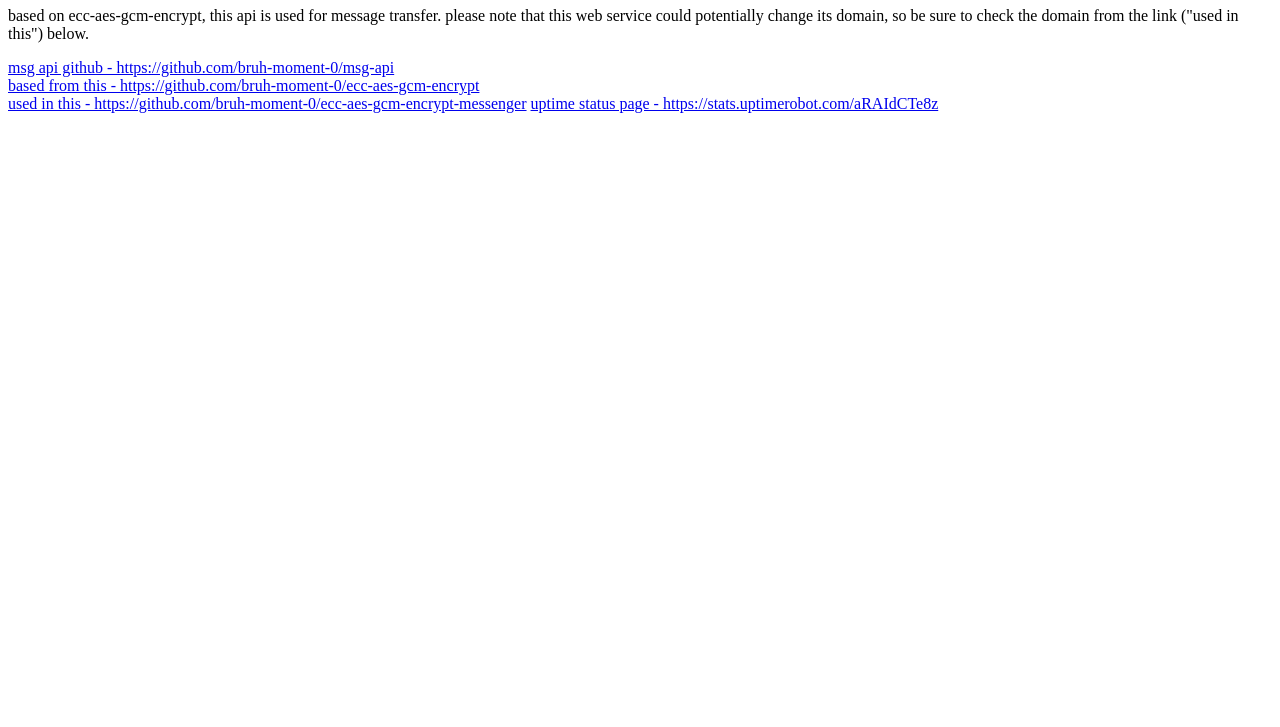
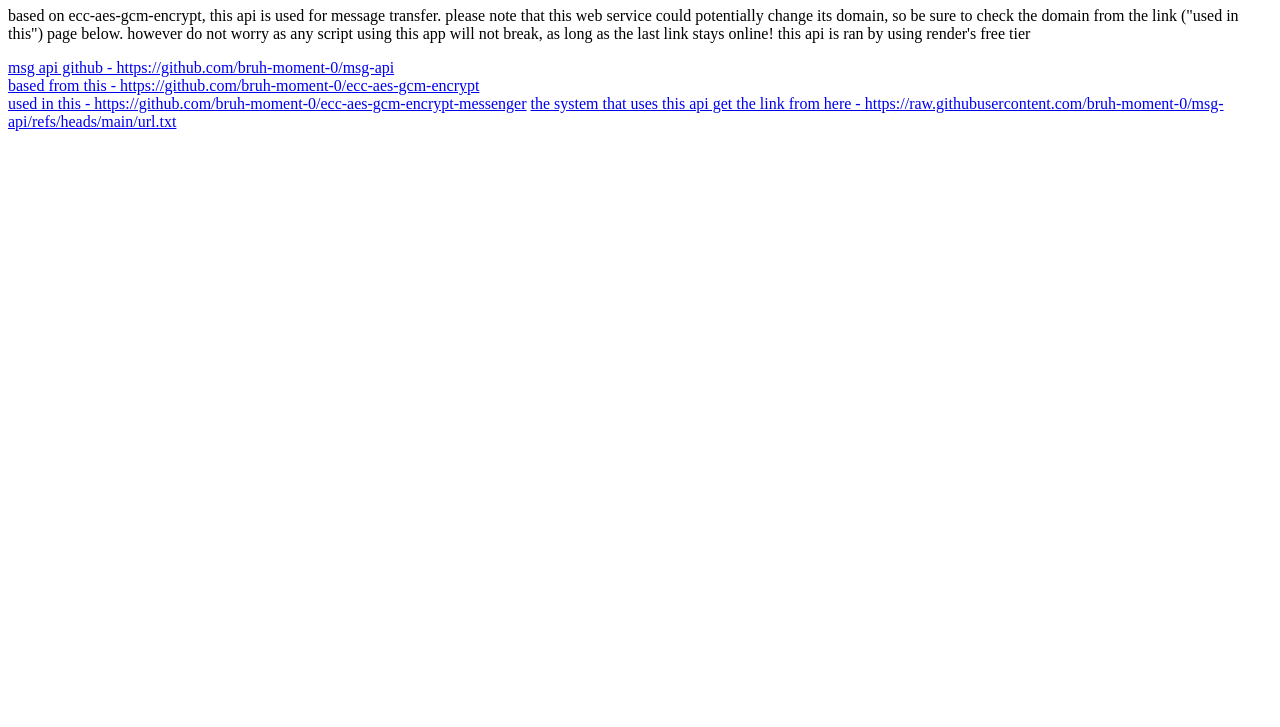
Before and after one commit to bruh-moment-0/ecc-aes-gcm-encrypt-messenger, a plain HTML site: page static/index.html in a window 1280 px wide. Shown: the part 73-800 px from the top of the page. Drawn offline with Linux system fonts and the light colour scheme.

Commit message:
Update index.html

```diff
--- a/static/index.html
+++ b/static/index.html
@@ -5,10 +5,13 @@
 </head>
 <body>
   <h1>msg api for ecc-aes-gcm-encrypt-messenger</h1>
-  <p>based on ecc-aes-gcm-encrypt, this api is used for message transfer. please note that this web service could potentially change its domain, so be sure to check the domain from the link ("used in this") below.</p>
+  <p>
+    based on ecc-aes-gcm-encrypt, this api is used for message transfer. please note that this web service could potentially change its domain, so be sure to check the domain from the link ("used in this") page below. however do not worry as any script using this app will not break, as long as the last link stays online!
+    this api is ran by using render's free tier
+  </p>
   <a href="https://github.com/bruh-moment-0/msg-api">msg api github - https://github.com/bruh-moment-0/msg-api</a><br>
   <a href="https://github.com/bruh-moment-0/ecc-aes-gcm-encrypt">based from this - https://github.com/bruh-moment-0/ecc-aes-gcm-encrypt</a><br>
   <a href="https://github.com/bruh-moment-0/ecc-aes-gcm-encrypt-messenger">used in this - https://github.com/bruh-moment-0/ecc-aes-gcm-encrypt-messenger</a>
-  <a href="https://stats.uptimerobot.com/aRAIdCTe8z">uptime status page - https://stats.uptimerobot.com/aRAIdCTe8z</a>
+  <a href="https://raw.githubusercontent.com/bruh-moment-0/msg-api/refs/heads/main/url.txt">the system that uses this api get the link from here - https://raw.githubusercontent.com/bruh-moment-0/msg-api/refs/heads/main/url.txt</a>
 </body>
 </html>
```
